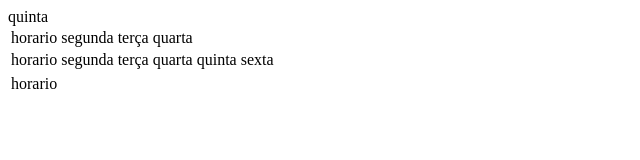
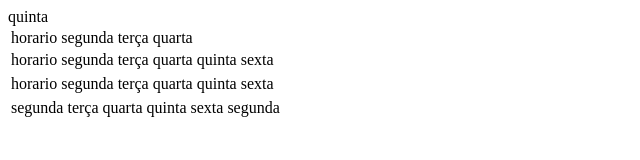
Before and after one commit to monteiro20100/formulario.kamily-1-E, a plain HTML site: page index.html in a window 1280 px wide. Shown: the whole page, without its empty margins (0-640 px from the left). Drawn offline with Linux system fonts and the light colour scheme.

Commit message:
Update index.html

```diff
--- a/index.html
+++ b/index.html
@@ -32,3 +32,21 @@
   <table>
   <tr>
   <td>horario
+    <td>segunda</td>
+    <td>terça</td>
+    <td>quarta</td>
+    <td>quinta</td>
+    <td>sexta</td>
+
+
+<table>
+<tr>
+  <td>segunda</td>
+  <td>terça</td>
+  <td>quarta</td>
+  <td>quinta</td>
+  <td>sexta</td>
+
+
+  <td>segunda</td>
+  <td>
```
